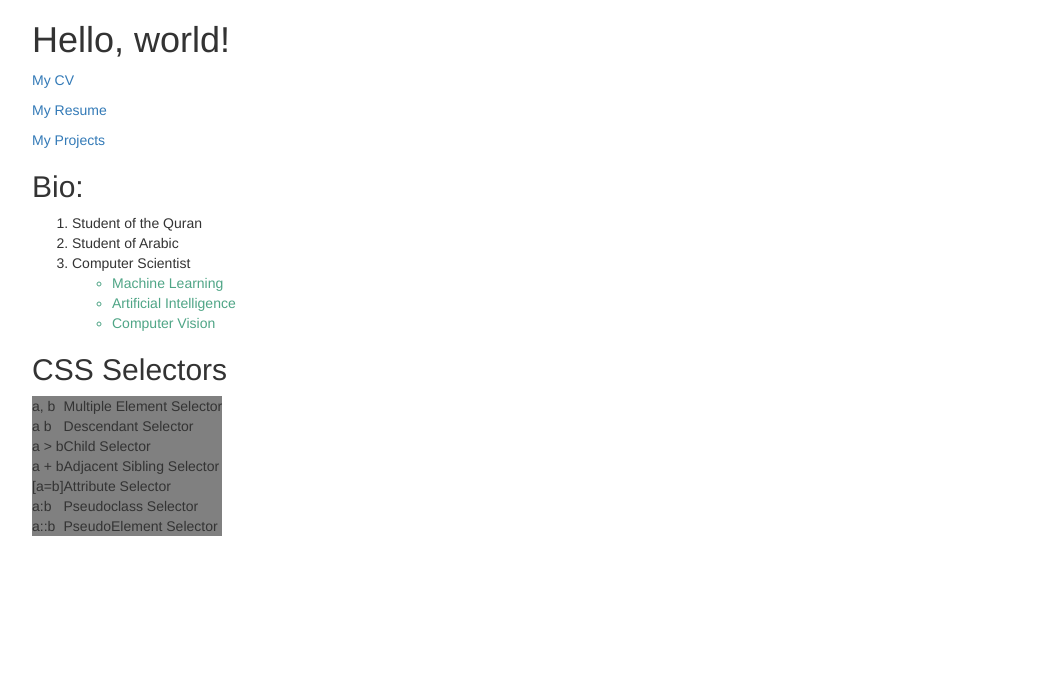
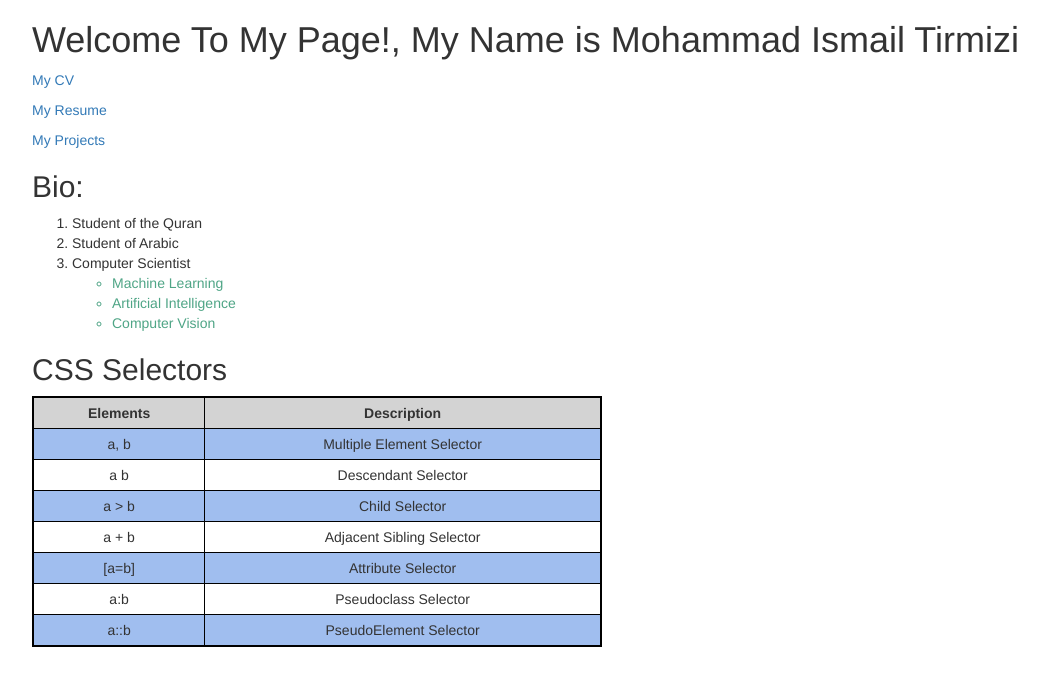
Before and after one commit to herozero777/project0, a plain HTML site: page index.html in a window 1280 px wide. Shown: the whole page, without its empty margins (38-1086 px from the left). Drawn offline with nearby package versions, Linux system fonts and the light colour scheme.

Commit message:
Stable version of website before trying buttons

```diff
--- a/index.html
+++ b/index.html
@@ -8,8 +8,15 @@
 
     </head>
     <body>
+      <header>
       <div class="container">
-        <h1>Hello, world!</h1>
+
+        <h1>Welcome To My Page!, My Name is Mohammad Ismail Tirmizi</h1>
+
+      </div>
+      </header>
+      <div class="container">
+
         <p><a href="CV.html">My CV</a></p>
         <p><a href="resume.html">My Resume</a></p>
         <p><a href="projects.html">My Projects</a></p>
@@ -25,7 +32,11 @@
           </ul>
         </ol>
         <h2>CSS Selectors</h2>
-        <table id="table1scc" >
+        <table id="table1css" >
+          <tr>
+            <th>Elements</th>
+            <th>Description</th>
+          </tr>
           <tr>
             <td>a, b</td>
             <td>Multiple Element Selector</td>
--- a/style.scss
+++ b/style.scss
@@ -1,7 +1,22 @@
-$color:gray;
+$table_head_color:lightgray;
+$nth_color:#a0beef;
 
-#table1scc {
-  background-color:$color;
+table {
+    border-collapse: collapse;
+    border: 2px solid black;
+    width: 50%;
+
+    th, td {
+        border: 1px solid black;
+        padding: 5px;
+        text-align: center;
+    }
+
+    tr:nth-child(even) {background-color: $nth_color;}
+
+    th {
+        background-color: $table_head_color;
+    }
 }
 
 .specialization {
```
Also changed, not shown: CV.html (+12 -1 lines), projects.html (+11 -1 lines), resume.html (+11 -1 lines), style.css.
